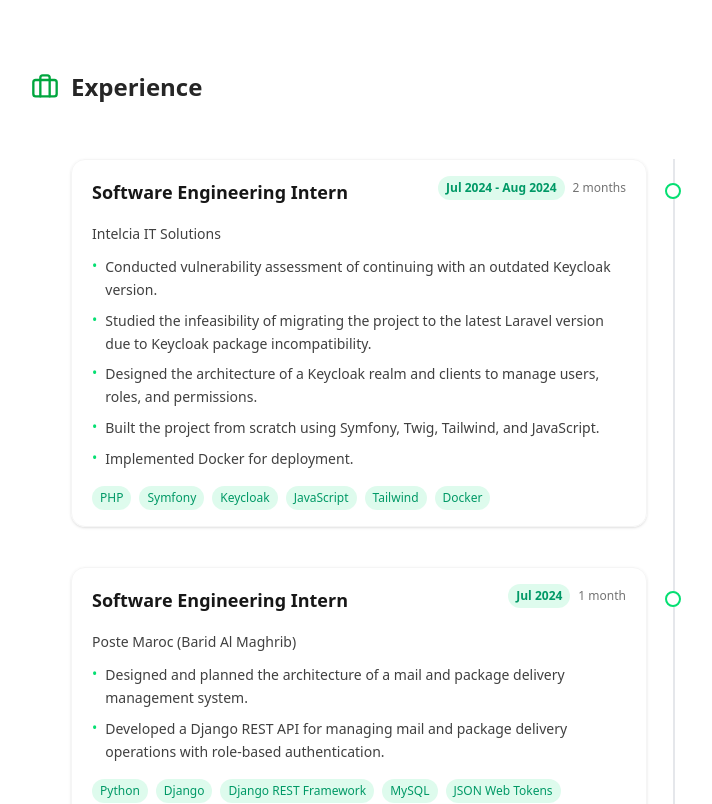
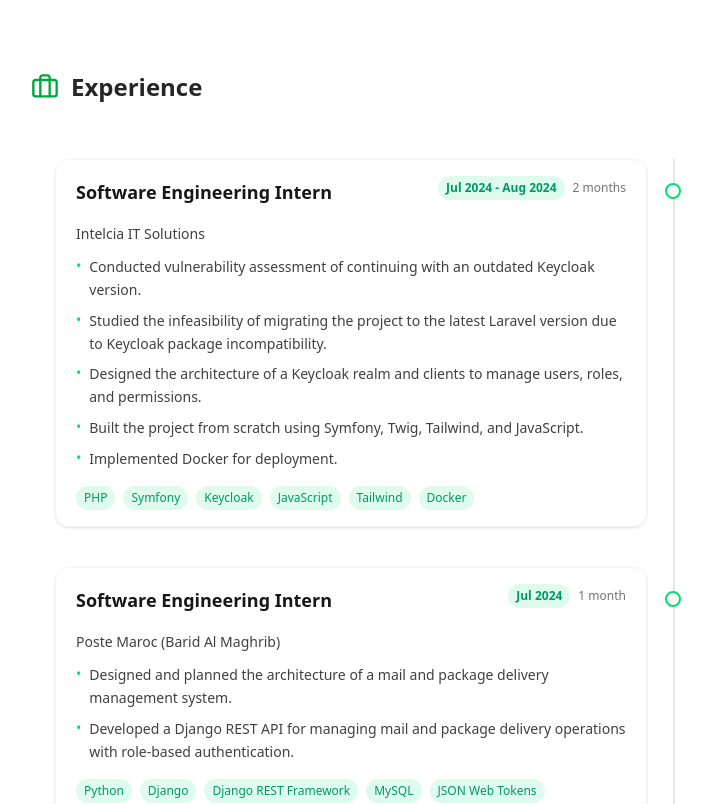
Before and after one commit to dev-saber/my-portfolio, a React (Vite) app: page / in a window 1280 px wide. Shown: the part 2300-3104 px from the top of the page, without its empty margins (265-977 px from the left). Built offline with nearby package versions, Linux system fonts and the light colour scheme.

Commit message:
adjust experience card width

```diff
--- a/src/components/molecules/ExperienceTimeline.tsx
+++ b/src/components/molecules/ExperienceTimeline.tsx
@@ -3,7 +3,7 @@ import experiences from "@/assets/experience";
 
 const ExperienceTimeline: React.FC = () => {
   return (
-    <div className="w-full max-w-2xl p-0 sm:p-6">
+    <div className="w-full p-0 sm:p-6">
       <div className="relative">
         <div className="absolute right-5 top-0 bottom-0 w-0.5 bg-gray-200 dark:bg-slate-700"></div>
 
--- a/src/layouts/Resume.tsx
+++ b/src/layouts/Resume.tsx
@@ -33,7 +33,7 @@ const Resume = () => {
             </h2>
           </div>
           <div className="flex justify-end">
-            <div className="w-full max-w-2xl">
+            <div className="w-full max-w-3xl">
               <ExperienceTimeline />
             </div>
           </div>
```
